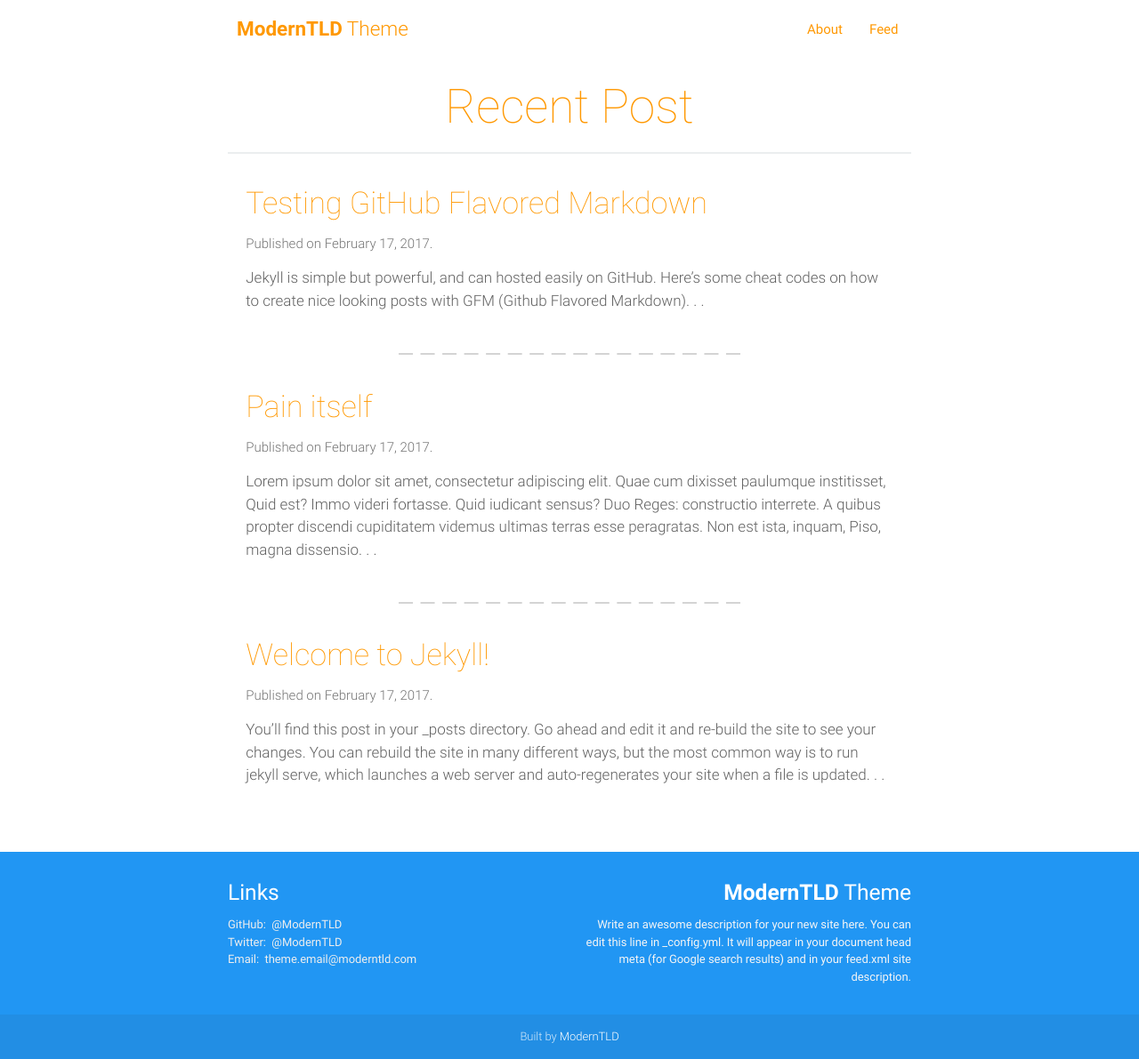
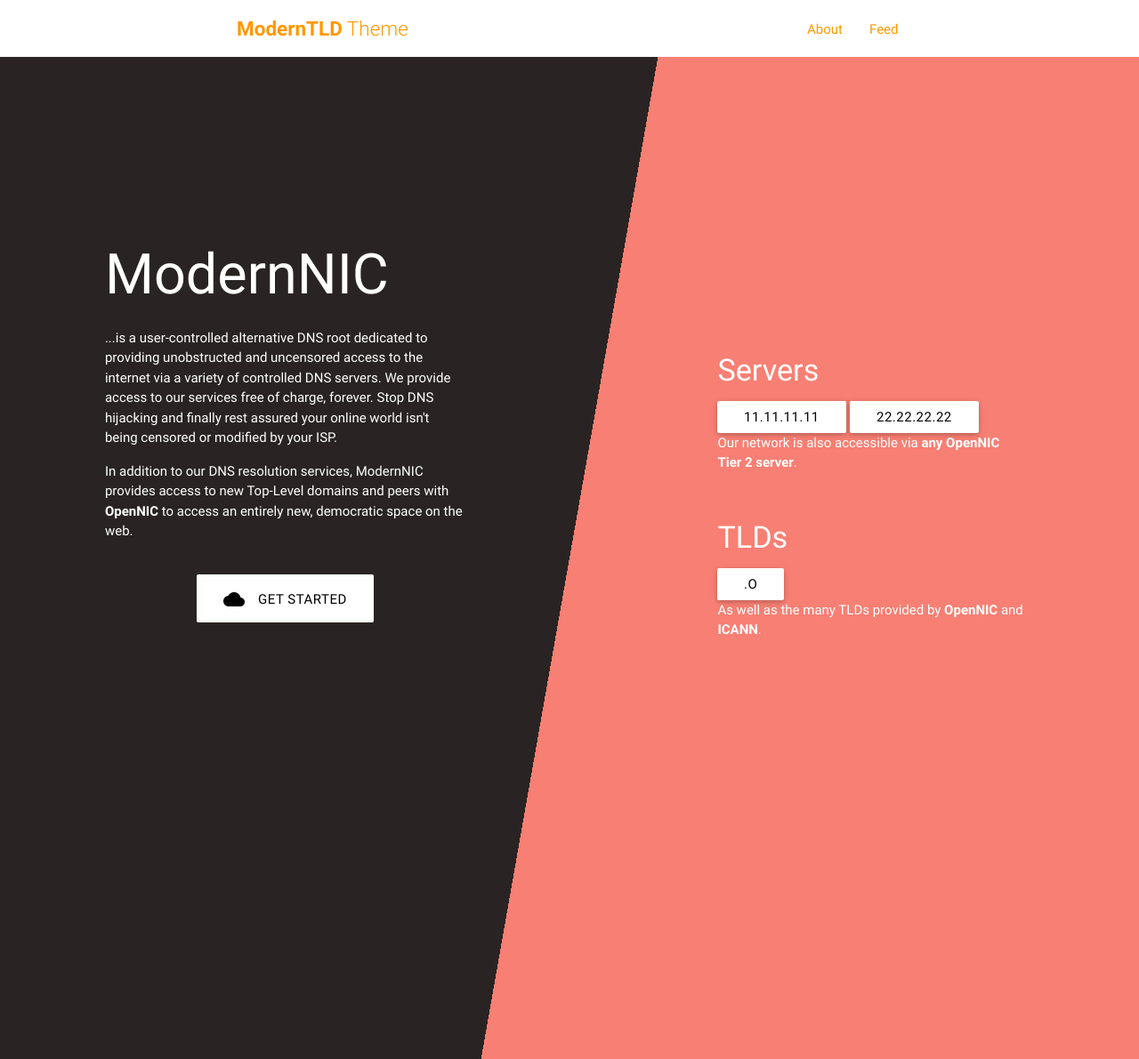
Before and after one commit to moderntld/www.modernnic.net, a Jekyll site: the page built from index.html, in a window 1280 px wide and 1191 px high. Shown: the whole window at 89% size. Built offline with Jekyll 4.4.1, drawn with Linux system fonts in a browser that asks for light colours; the list of posts is cut into pages by our own code.

Commit message:
Add homepage

```diff
--- /dev/null
+++ b/_layouts/no-footer.html
@@ -0,0 +1,20 @@
+<!DOCTYPE html>
+<html>
+{% include head.html %}
+<body>
+    <header>
+        {% include header.html %}
+    </header>
+    <main>
+        {{ content }}
+    </main>
+    <script type="text/javascript" src="{{ "/assets/js/jquery.js" | prepend: site.baseurl }}"></script>
+    <script type="text/javascript" src="{{ "/assets/js/materialize.js" | prepend: site.baseurl }}"></script>
+    <script type="text/javascript">
+    $(function() {
+        $(".button-collapse").sideNav();
+        $('nav a').addClass('waves-effect');
+    });
+    </script>
+</body>
+</html>
--- a/_sass/materialize-component/_variables.scss
+++ b/_sass/materialize-component/_variables.scss
@@ -3,7 +3,7 @@
 $primary-color-light: lighten($primary-color, 15%) !default;
 $primary-color-dark: darken($primary-color, 15%) !default;
 
-$secondary-color: color("teal", "lighten-1") !default;
+$secondary-color: color("shades", "white") !default;
 $success-color: color("green", "base") !default;
 $error-color: color("red", "base") !default;
 $link-color: color("amber", "base") !default;
@@ -45,7 +45,7 @@
 
 /*** Forms ***/
 // Text Inputs + Textarea
-$input-border-color: color("grey", "base") !default;
+$input-border-color: color("shades", "white") !default;
 $input-bg-color: #fff !default;
 $input-error-color: $error-color !default;
 $input-success-color: $success-color !default;
--- a/index.html
+++ b/index.html
@@ -1,64 +1,39 @@
 ---
-layout: default
+layout: no-footer
 ---
-<div class="container">
-    <div class="group-article">
-        <div class="row no-margin">
-            <div class="col s12">
-                <h2 class="orange-text center-align thin">Recent Post</h2>
-                <div class="divider"></div>
-            </div>
-        </div>
-
-        {% for post in paginator.posts %}
-        <div class="row no-margin">
-            <a class="waves-effect" href="{{ post.url | prepend: site.baseurl }}">
-                <div class="col s12">
-                    <div class="list-article">
-                        <h4 class="orange-text thin">{{ post.title }}</h4>
-                        <p class="grey-text text-darken-1 light">Published on {{ post.date | date: "%B %-d, %Y" }}.</p>
-                        <article class="grey-text text-darken-2 post-content on-index light">
-                                {{ post.excerpt | strip_html }}. .
-                        </article>
-                        <br/>
-                    </div>
-                    <div class="divider dashed"></div>
-                </div>
-            </a>
-        </div>
-        {% endfor %}
-
+<style>
+.contact{
+    width: 100%;
+    height: calc(100vh - 64px);
+    background: linear-gradient( -80deg, #f87f73 0%, #f87f73 50%, #292423 50%, #292423 50%);
+}
+</style>
+<div class="contact hide-on-med-and-down">
+  <div class="diagonal">
+    <div class="row white-text">
+      <div class="col offset-l1 l4" style="margin-top: 15vh;">
+        <h1>ModernNIC</h1>
+        <p>...is a user-controlled alternative DNS root dedicated to providing unobstructed and uncensored access to the internet
+          via a variety of controlled DNS servers. We provide access to our services free of charge, forever. Stop DNS hijacking
+          and finally rest assured your online world isn't being censored or modified by your ISP.</p>
+        <p>In addition to our DNS resolution services, ModernNIC provides access to new Top-Level domains and peers with <b><a class="white-text"
+          href="https://opennicproject.org" target="_blank">OpenNIC</a></b> to access an entirely new, democratic space on the web.</p>
+        <br /><center><a class="waves-effect waves-light btn-large white black-text z-depth-0"><i class="material-icons left">cloud</i>Get Started</a></center>
+      </div>
     </div>
-
-    <div class="section">
-
-        {% if paginator.total_pages > 1 %}
-            <ul class="pagination center-align">
-
-                {% if paginator.previous_page %}
-                    <li class="waves-effect orange lighten-2"><a class="white-text" href="{{ paginator.previous_page_path | prepend: site.baseurl | replace: '//', '/' }}">&laquo; Prev</a></li>
-                {% else %}
-                    <li class="waves-effect disabled orange lighten-2"><a class="white-text" href="#">&laquo; Prev</a></li>
-                {% endif %}
-
-                {% for page in (1..paginator.total_pages) %}
-                    {% if page == paginator.page %}
-                        <li class="waves-effect active orange"><a href="#">{{ page }}</a></li>
-                    {% elsif page == 1 %}
-                        <li class="waves-effect orange lighten-2"><a class="white-text" href="{{ paginator.previous_page_path | prepend: site.baseurl | replace: '//', '/' }}">{{ page }}</a></li>
-                    {% else %}
-                        <li class="waves-effect orange lighten-2"><a class="white-text" href="{{ site.paginate_path | prepend: site.baseurl | replace: '//', '/' | replace: ':num', page }}">{{ page }}</a></li>
-                    {% endif %}
-                {% endfor %}
-
-                {% if paginator.next_page %}
-                    <li class="waves-effect orange lighten-2"><a class="white-text" href="{{ paginator.next_page_path | prepend: site.baseurl | replace: '//', '/' }}">Next &raquo;</a></li>
-                {% else %}
-                    <li class="waves-effect disabled orange lighten-2"><a class="white-text" href="#">Next &raquo;</a></li>
-                {% endif %}
-
-            </ul>
-        {% endif %}
-
-    </div>
+  </div>
 </div>
+<div class="white-text hide-on-med-and-down" style="position: fixed; top: 32vh; left: 60vw; z-index: 1000; text-align: left; margin-right: 10vw; margin-left: 3vw;">
+  <h4>Servers</h3>
+  <p>
+    <a class="waves-effect waves-light btn white black-text">11.11.11.11</a>&nbsp;<a class="waves-effect waves-light btn white black-text">22.22.22.22</a>
+    <br />Our network is also accessible via <b><a href="https://servers.opennicproject.org/" target="_blank" class="white-text">any OpenNIC Tier 2 server</a></b>.
+  </p>
+  <br />
+  <h4>TLDs</h3>
+  <p>
+    <a class="waves-effect waves-light btn white black-text">.o</a>
+    <br />As well as the many TLDs provided by <b><a href="https://servers.opennicproject.org/" target="_blank" class="white-text">OpenNIC</a></b> and
+    <b><a href="http://wiki.opennicproject.org/LegacyDNS" target="_blank" class="white-text">ICANN</a></b>.
+  </p>
+</div>
```
